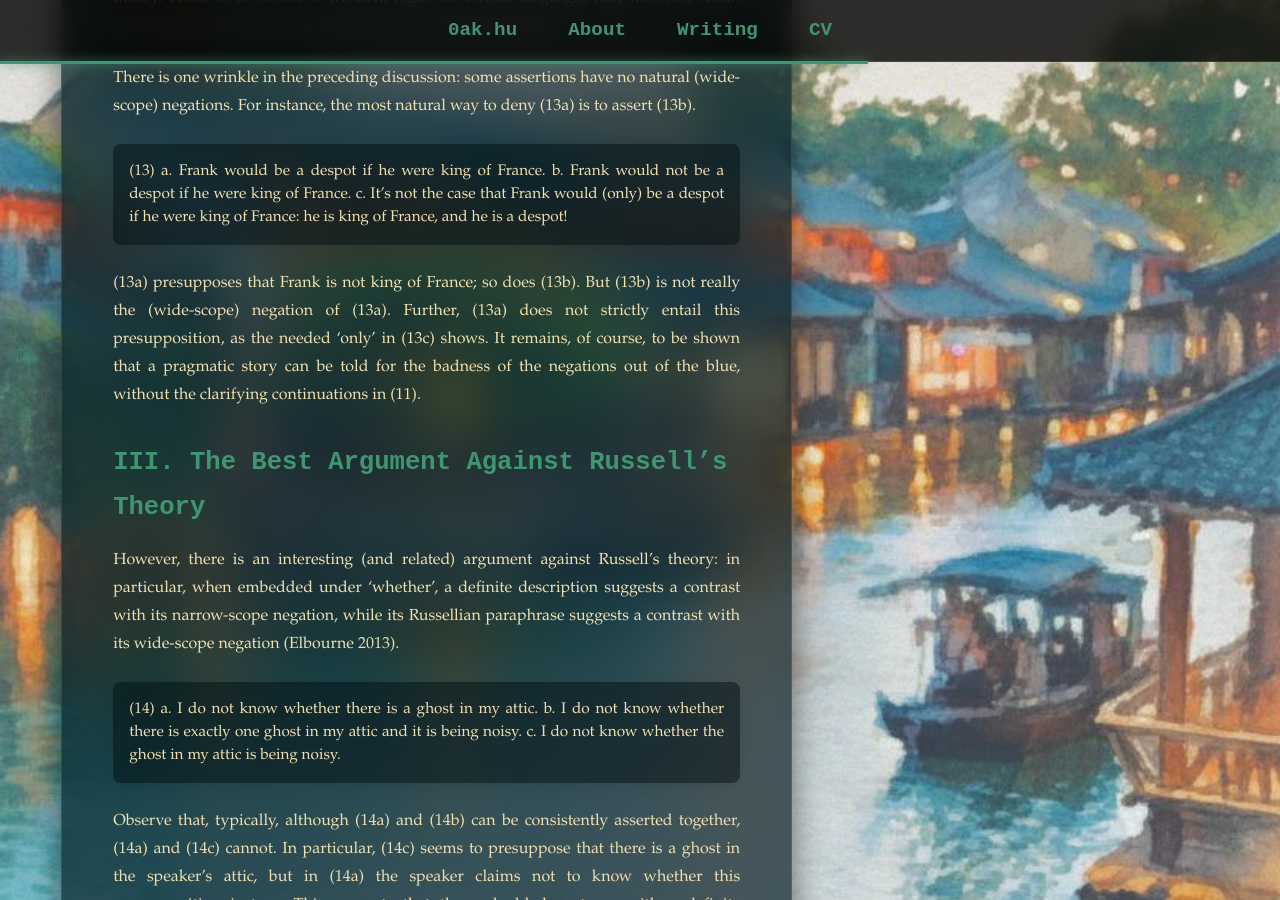
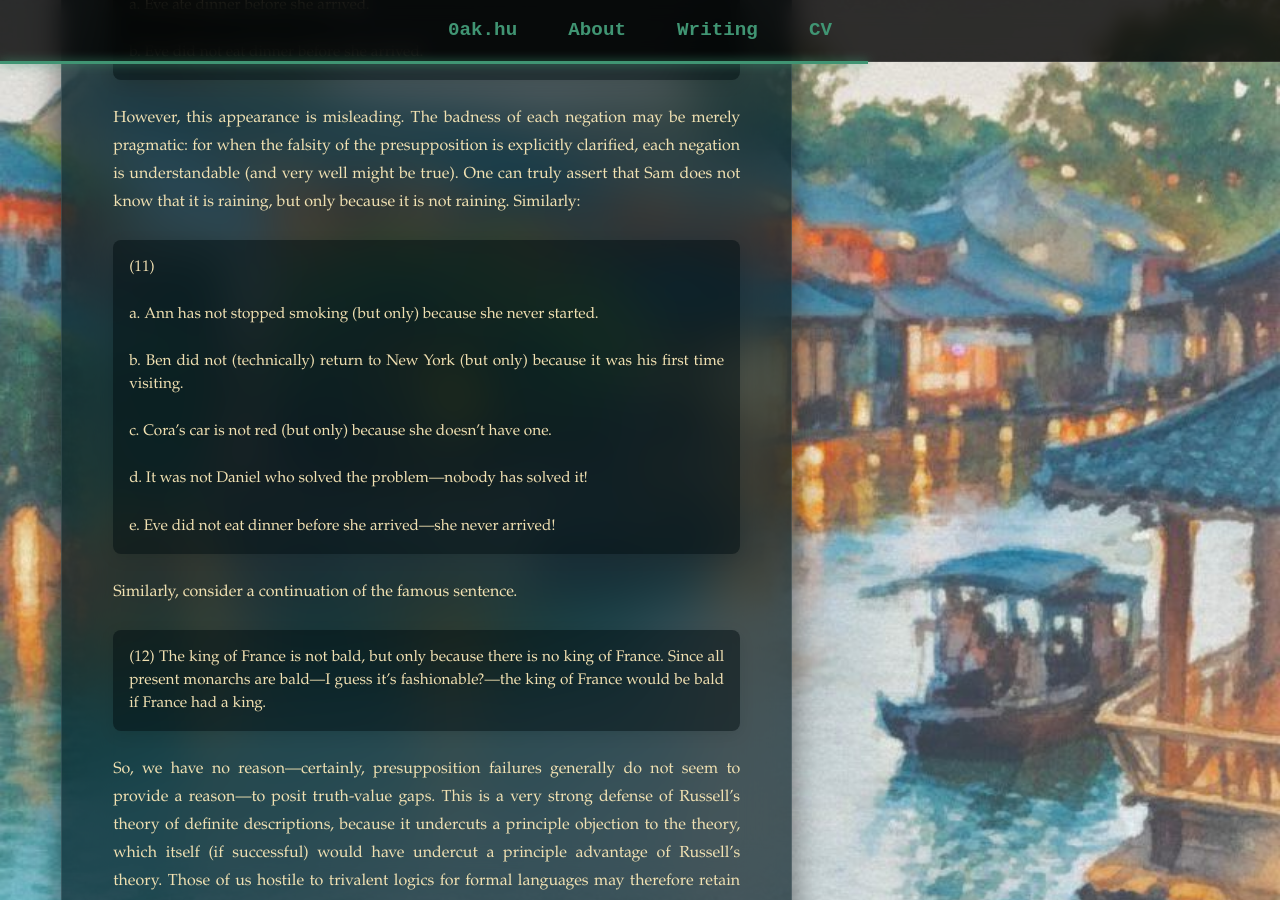
Before and after one commit to oak-hu/oak-hu.github.io, a Jekyll site: the page built from writing/definite-descriptions.md, in a window 1280 px wide and 900 px high, scrolled down 4900 px. Built offline with Jekyll 4.4.1, drawn with Linux system fonts in a browser that asks for light colours; some web fonts are replaced; some of the changed text lies outside the part shown.

Commit message:
Update definite-descriptions.md

```diff
--- a/writing/definite-descriptions.md
+++ b/writing/definite-descriptions.md
@@ -16,9 +16,13 @@ A _definite description_ is a determiner phrase whose head is a definite article
 On Russell’s theory of definite descriptions, the following are equivalent:
 
 > (1)
+>
 > a. The _φ_ is _ψ_.
+>
 > b. _ψ_(ι*x* _φx_)
+>
 > c. ∃*x*∀*y*((*x* = *y* ↔ _φy_) ∧ _ψx_)
+>
 > d. There is exactly one _φ_ and it is _ψ_.
 
 The English definite description (1a) is paraphrased into a formal language as (1b), with the ‘ι’ operator stipulated to behave so that (1b) is equivalent to (1c), which has (1d) as an English paraphrase. Note that ‘(ι*x* _φx_)’ is a definite description in the formal language; it is equivalent to ‘the _φ_’ in English.
@@ -31,9 +35,9 @@ However, so long as there is exactly one pen which is contextually salient, (2)
 
 Russell’s theory may be investigated descriptively for English, but also prescriptively for formal languages.{% include sidenote.html content = "See for instance Hamkins 2024." %} In particular, how should we understand formal definite descriptions ‘(ι*x* _φx_)’? Here are two options. In each case, definite descriptions denote individuals, just like individual constants and variables do: they may be substituted for any ‘*t*’ in meta-language schemas to yield object-language formulae.
 
-Firstly, we can build out a _strong semantics_ for ι-expressions by holding that an atomic formula of the form ‘_P_<sup>n</sup>*t*<sub>1</sub>...*t*<sub>n</sub>’ is true just in case, for every *t*ᵢ of the form ‘(ι*x* _ψx_)’, it is true that there is exactly one _ψ_—formally, ∃*x*∀*y*(*x* = *y* ↔ _ψy_)—and _P_ applies to *t*₁...*t*ₙ in the usual way. Or, put more simply, an atomic formula is true just in case all its definite descriptions successfully refer and the property picked out by its predicate applies to the individuals picked out by its individual terms. In a slogan: an atomic formula is _false_ if it suffers from a reference failure. Then, the truth values of other formulae are determined in the usual compositional way. Note that this semantics for ι-expressions aligns with Russell’s theory of definite descriptions.
+Firstly, we can build out a _strong semantics_ for ι-expressions by holding that an atomic formula of the form ‘_P_<sup>n</sup>*t*<sub>1</sub>...*t*<sub>n</sub>’ is true just in case, for every *t*<sub>i</sub> of the form ‘(ι*x* _ψx_)’, it is true that there is exactly one _ψ_—formally, ∃*x*∀*y*(*x* = *y* ↔ _ψy_)—and _P_ applies to *t*<sub>1</sub>...*t*<sub>n</sub> in the usual way. Or, put more simply, an atomic formula is true just in case all its definite descriptions successfully refer and the property picked out by its predicate applies to the individuals picked out by its individual terms. In a slogan: an atomic formula is _false_ if it suffers from a reference failure. Then, the truth values of other formulae are determined in the usual compositional way. Note that this semantics for ι-expressions aligns with Russell’s theory of definite descriptions.
 
-Alternatively, we can build out a _weak semantics_ for ι-expressions by adding a third truth-value, for _meaningless_ sentences. We hold that atomic formula of the form ‘_P_<sup>n</sup>*t*<sub>1</sub>...*t*<sub>n</sub>’ is meaningless just in case, for some *t*ᵢ of the form ‘(ι*x* _ψx_)’ there is not exactly one _ψ_—formally, ¬∃*x*∀*y*(*x* = *y* ↔ _ψy_). If a sentence is not meaningless, it is true or false in the usual way (that is, true if _P_ applies to *t*₁...*t*ₙ and false otherwise). In a slogan: an atomic formula is _meaningless_ if it suffers from a reference failure. Then, the truth values of other formulae are determined in the usual compositional way. But if a formula has any meaningless component, then it is itself meaningless.{% include sidenote.html content = "Alternatively, some sentences with meaningless components may nevertheless be meaningful (as with familiar trivalent logics: for instance, ‘*φ* ∧ *ψ*’ is false if either *φ* or *ψ* is false, and ‘*φ* ∨ *ψ*’ is true if either *φ* or *ψ* is true)." %} This semantics for ι-expressions aligns with Frege’s theory of definite descriptions, on which such expressions introduce presuppositions about existence and uniqueness, whose failure renders the expression (and any sentence containing it) meaningless.
+Alternatively, we can build out a _weak semantics_ for ι-expressions by adding a third truth-value, for _meaningless_ sentences. We hold that atomic formula of the form ‘_P_<sup>n</sup>*t*<sub>1</sub>...*t*<sub>n</sub>’ is meaningless just in case, for some *t*<sub>i</sub> of the form ‘(ι*x* _ψx_)’ there is not exactly one _ψ_—formally, ¬∃*x*∀*y*(*x* = *y* ↔ _ψy_). If a sentence is not meaningless, it is true or false in the usual way (that is, true if _P_ applies to *t*<sub>1</sub>...*t*<sub>n</sub> and false otherwise). In a slogan: an atomic formula is _meaningless_ if it suffers from a reference failure. Then, the truth values of other formulae are determined in the usual compositional way. But if a formula has any meaningless component, then it is itself meaningless.{% include sidenote.html content = "Alternatively, some sentences with meaningless components may nevertheless be meaningful (as with familiar trivalent logics: for instance, ‘*φ* ∧ *ψ*’ is false if either *φ* or *ψ* is false, and ‘*φ* ∨ *ψ*’ is true if either *φ* or *ψ* is true)." %} This semantics for ι-expressions aligns with Frege’s theory of definite descriptions, on which such expressions introduce presuppositions about existence and uniqueness, whose failure renders the expression (and any sentence containing it) meaningless.
 
 Thus, there are two questions we can ask about Russell’s theory. First, does it apply to natural languages like English? Second, should it apply to our constructed formal languages? In asking these questions, the main point of comparison with Russell’s theory will be the Fregean theory of definite descriptions, which also applies simply to both natural and formal languages.
 
@@ -54,46 +58,63 @@ The fact that such features of Russell’s theory seem to correspond to English
 However, presupposition failures might be an independent reason to posit truth-value gaps in natural languages. Presuppositions are retained under negation. For instance, (5a) entails that it is raining, but (5b) also implies that it is raining.
 
 > (5)
+>
 > a. Sam knows that it is raining.
+>
 > b. Sam does not know that it is raining.
 
 What happens if it is not raining? Then (5a) cannot be true. If there are no truth-value gaps, then (5a) is false, and so its negation (5b) is true. But the problem is that (5b) also does not sound true. The natural solution, then, may appear to be positing a truth-value gap: any sentence with a false presupposition is neither true nor false. It is worth multiplying examples. Both (6a) and its negation (6b) imply that Ann smoked; but if Ann has never smoked, then (6a) is false and (6b) also does not sound true.
 
 > (6)
+>
 > a. Ann has stopped smoking.
+>
 > b. Ann has not stopped smoking.
 
 Both (7a) and its negation (7b) imply that Ben has been to New York; but if he has never been to New York, then (7a) is false and (7b) also does not sound true.
 
 > (7)
+>
 > a. Ben returned to New York.
+>
 > b. Ben did not return to New York.
 
 Both (8a) and its negation (8b) imply that Cora has a car; but if she doesn’t, then (8a) is false and (8b) also does not sound true.
 
 > (8)
+>
 > a. Cora’s car is red.
+>
 > b. Cora’s car is not red.
 
 Both (9a) and its negation (9b) imply that someone found the solution; but if nobody has, then (9a) is false and (9b) also does not sound true.
 
 > (9)
+>
 > a. It was Daniel who solved the problem.
+>
 > b. It was not Daniel who solved the problem.
 
 Both (10a) and its negation (10b) imply that Eve arrived; but if she hasn’t, then (10a) is false and (10b) also does not sound true.
 
 > (10)
+>
 > a. Eve ate dinner before she arrived.
+>
 > b. Eve did not eat dinner before she arrived.
 
 However, this appearance is misleading. The badness of each negation may be merely pragmatic: for when the falsity of the presupposition is explicitly clarified, each negation is understandable (and very well might be true). One can truly assert that Sam does not know that it is raining, but only because it is not raining. Similarly:
 
 > (11)
+>
 > a. Ann has not stopped smoking (but only) because she never started.
+>
 > b. Ben did not (technically) return to New York (but only) because it was his first time visiting.
+>
 > c. Cora’s car is not red (but only) because she doesn’t have one.
+>
 > d. It was not Daniel who solved the problem—nobody has solved it!
+>
 > e. Eve did not eat dinner before she arrived—she never arrived!
 
 Similarly, consider a continuation of the famous sentence.
@@ -104,8 +125,12 @@ So, we have no reason—certainly, presupposition failures generally do not seem
 
 There is one wrinkle in the preceding discussion: some assertions have no natural (wide-scope) negations. For instance, the most natural way to deny (13a) is to assert (13b).
 
-> (13) a. Frank would be a despot if he were king of France.
+> (13)
+>
+> a. Frank would be a despot if he were king of France.
+>
 > b. Frank would not be a despot if he were king of France.
+>
 > c. It’s not the case that Frank would (only) be a despot if he were king of France: he is king of France, and he is a despot!
 
 (13a) presupposes that Frank is not king of France; so does (13b). But (13b) is not really the (wide-scope) negation of (13a). Further, (13a) does not strictly entail this presupposition, as the needed ‘only’ in (13c) shows. It remains, of course, to be shown that a pragmatic story can be told for the badness of the negations out of the blue, without the clarifying continuations in (11).
@@ -115,14 +140,19 @@ There is one wrinkle in the preceding discussion: some assertions have no natura
 However, there is an interesting (and related) argument against Russell’s theory: in particular, when embedded under ‘whether’, a definite description suggests a contrast with its narrow-scope negation, while its Russellian paraphrase suggests a contrast with its wide-scope negation (Elbourne 2013).
 
 > (14)
+>
 > a. I do not know whether there is a ghost in my attic.
+>
 > b. I do not know whether there is exactly one ghost in my attic and it is being noisy.
+>
 > c. I do not know whether the ghost in my attic is being noisy.
 
 Observe that, typically, although (14a) and (14b) can be consistently asserted together, (14a) and (14c) cannot. In particular, (14c) seems to presuppose that there is a ghost in the speaker’s attic, but in (14a) the speaker claims not to know whether this presupposition is true. This suggests that the embedded sentence with a definite description (15a) behaves differently from its Russellian paraphrase (15b).
 
 > (15)
+>
 > a. The ghost in my attic is being noisy.
+>
 > b. There is exactly one ghost in my attic and it is being noisy.
 
 In particular, one can assert that one does not know whether (15b) but not that one does not know whether (15a) while maintaining (14a).
@@ -130,9 +160,13 @@ In particular, one can assert that one does not know whether (15b) but not that
 But, as alluded to above, I think this argument can be dealt with pragmatically: the implied contrasts need to be made explicit.
 
 > (16)
+>
 > a. I do not know whether the ghost in my attic is being noisy, or it being quiet.
+>
 > b. I do not know whether there is exactly one ghost in my attic and it is being noisy, or it is being quiet.
+>
 > c. I do not know whether the ghost in my attic is being noisy, or there is no ghost in my attic and something else is making the noise.
+>
 > d. I do not know whether there is exactly one ghost in my attic and it is being noisy, or there is no ghost in my attic and something else is making the noise.
 
 Both (16a) and (16b) behave like (14c), and both (16c) and (16d) behave like (14b). This suggests that the effect is only due to a natural contrast when the alternative to ‘whether _p_ (or _q_)’ is left unspecified. Typically, _q_ is taken to be the negation of _p_; but we have seen that, pragmatically, the natural “negation” of definite descriptions is actually narrow-scope, but the negation of Russellian paraphrases is a true wide-scope negation.
```
